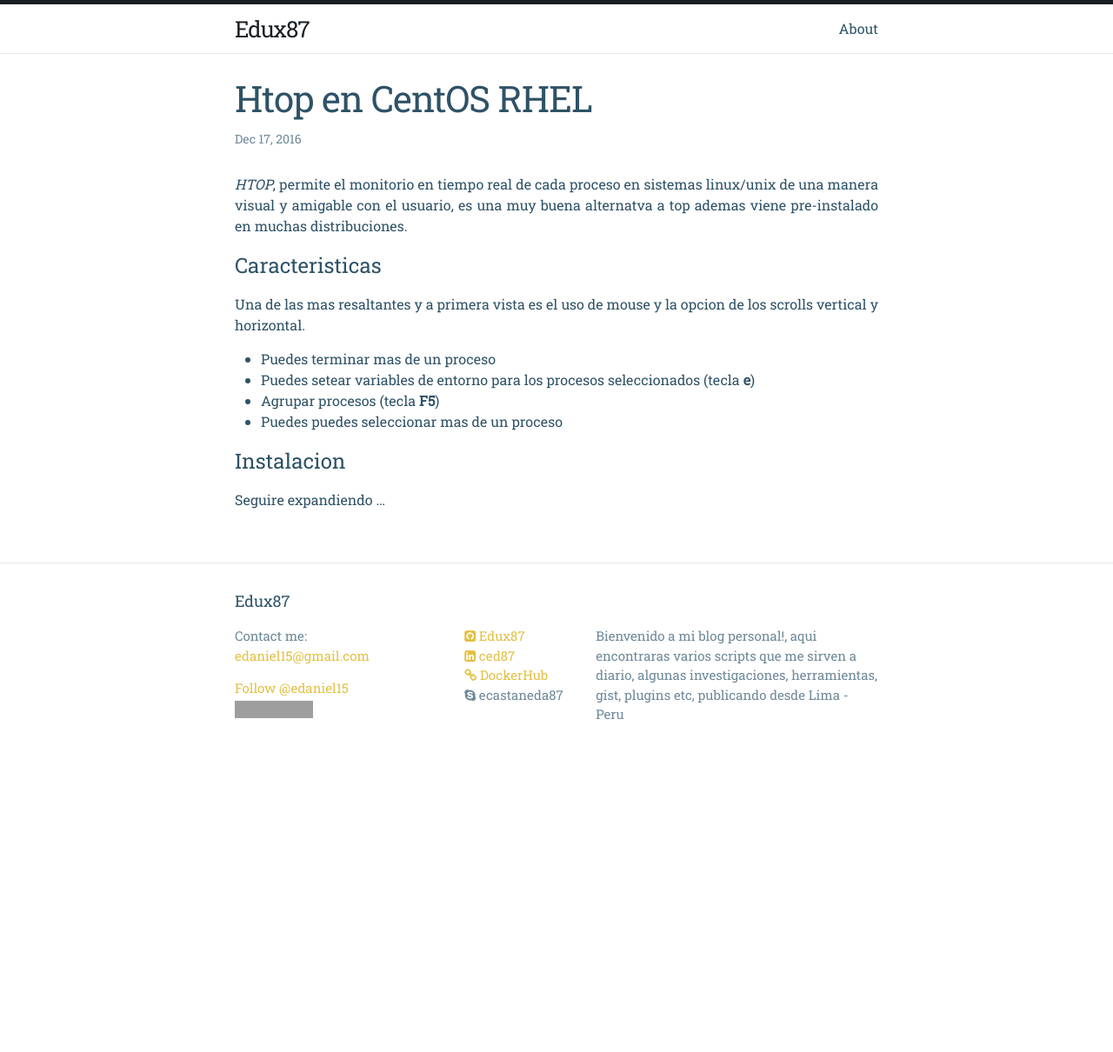
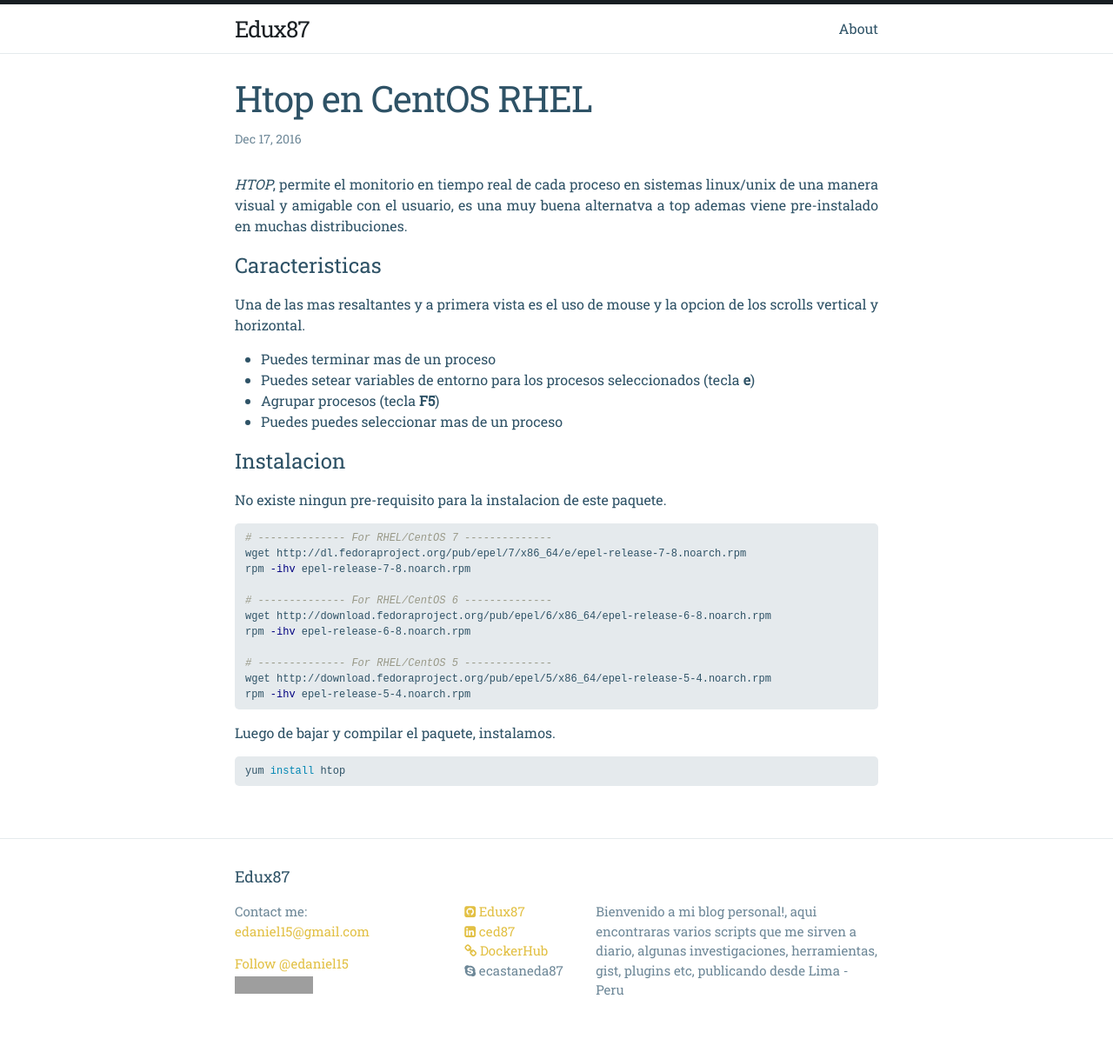
Before and after one commit to Edux87/edux87.github.io, a Jekyll site: the page built from _posts/2016-12-18-htop-rhel-centos.markdown, in a window 1280 px wide. Shown: the whole page at 87% size. Built offline with Jekyll 4.4.1, drawn with Linux system fonts in a browser that asks for light colours; comment, search, counter and statistics services are not loaded; before the commit the page ends 900 px from its top, so only the background shows below that; grey boxes are pictures that could not be loaded.

Commit message:
update content

```diff
--- a/_posts/2016-12-18-htop-rhel-centos.markdown
+++ b/_posts/2016-12-18-htop-rhel-centos.markdown
@@ -20,4 +20,23 @@
   - Puedes puedes seleccionar mas de un proceso
 
 # Instalacion
-Seguire expandiendo ...
+No existe ningun pre-requisito para la instalacion de este paquete.
+{% highlight bash %}
+# -------------- For RHEL/CentOS 7 --------------
+wget http://dl.fedoraproject.org/pub/epel/7/x86_64/e/epel-release-7-8.noarch.rpm
+rpm -ihv epel-release-7-8.noarch.rpm
+
+# -------------- For RHEL/CentOS 6 --------------
+wget http://download.fedoraproject.org/pub/epel/6/x86_64/epel-release-6-8.noarch.rpm
+rpm -ihv epel-release-6-8.noarch.rpm
+
+# -------------- For RHEL/CentOS 5 --------------
+wget http://download.fedoraproject.org/pub/epel/5/x86_64/epel-release-5-4.noarch.rpm
+rpm -ihv epel-release-5-4.noarch.rpm
+{% endhighlight %}
+
+Luego de bajar y compilar el paquete, instalamos.
+
+{% highlight bash %}
+yum install htop
+{% endhighlight %}
```
